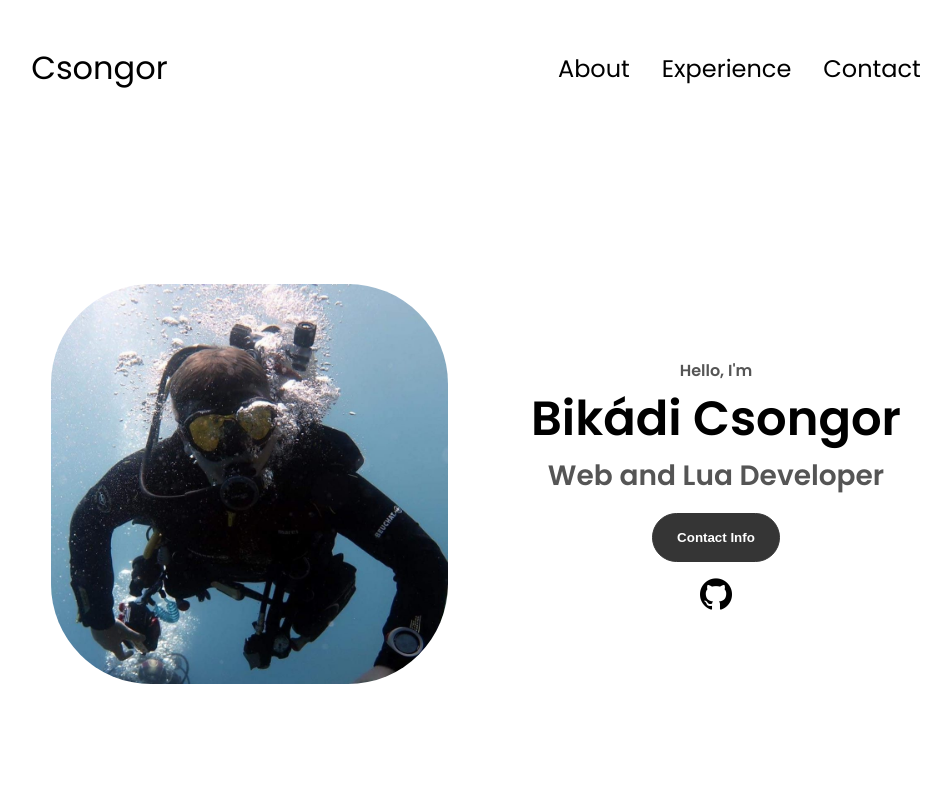
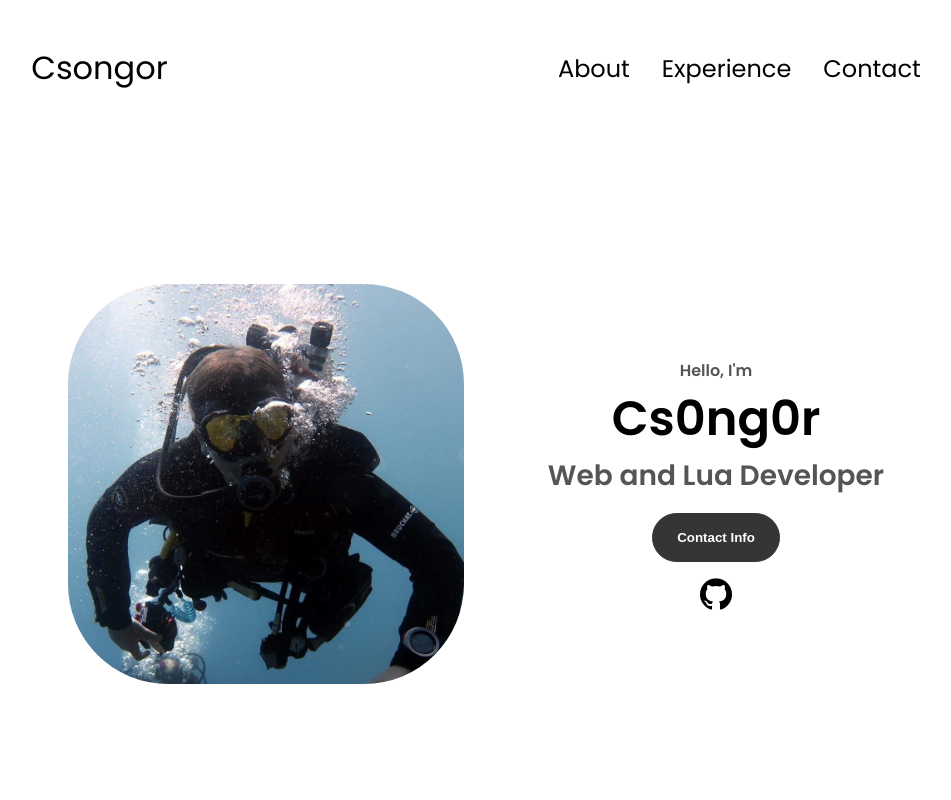
Before and after one commit to cs0ng0r/cs0ng0r.github.io, a plain HTML site: page index.html in a window 1280 px wide. Shown: the top 800 px of the page, without its empty margins (164-1115 px from the left). Drawn offline with Linux system fonts and the light colour scheme.

Commit message:
Update index.html

```diff
--- a/index.html
+++ b/index.html
@@ -21,7 +21,7 @@
       </div>
     </nav>
     <nav id="hamburger-nav">
-      <div class="logo">Bikádi Csongor</div>
+      <div class="logo">Cs0ng0r</div>
       <div class="hamburger-menu">
         <div class="hamburger-icon" onclick="toggleMenu()">
           <span></span>
@@ -46,7 +46,7 @@
       </div>
       <div class="section__text">
         <p class="section__text__p1">Hello, I'm</p>
-        <h1 class="title">Bikádi Csongor</h1>
+        <h1 class="title">Cs0ng0r</h1>
         <p class="section__text__p2">Web and Lua Developer</p>
         <div class="btn-container">
           <button class="btn btn-color-1" onclick="location.href='./#contact'">
```
